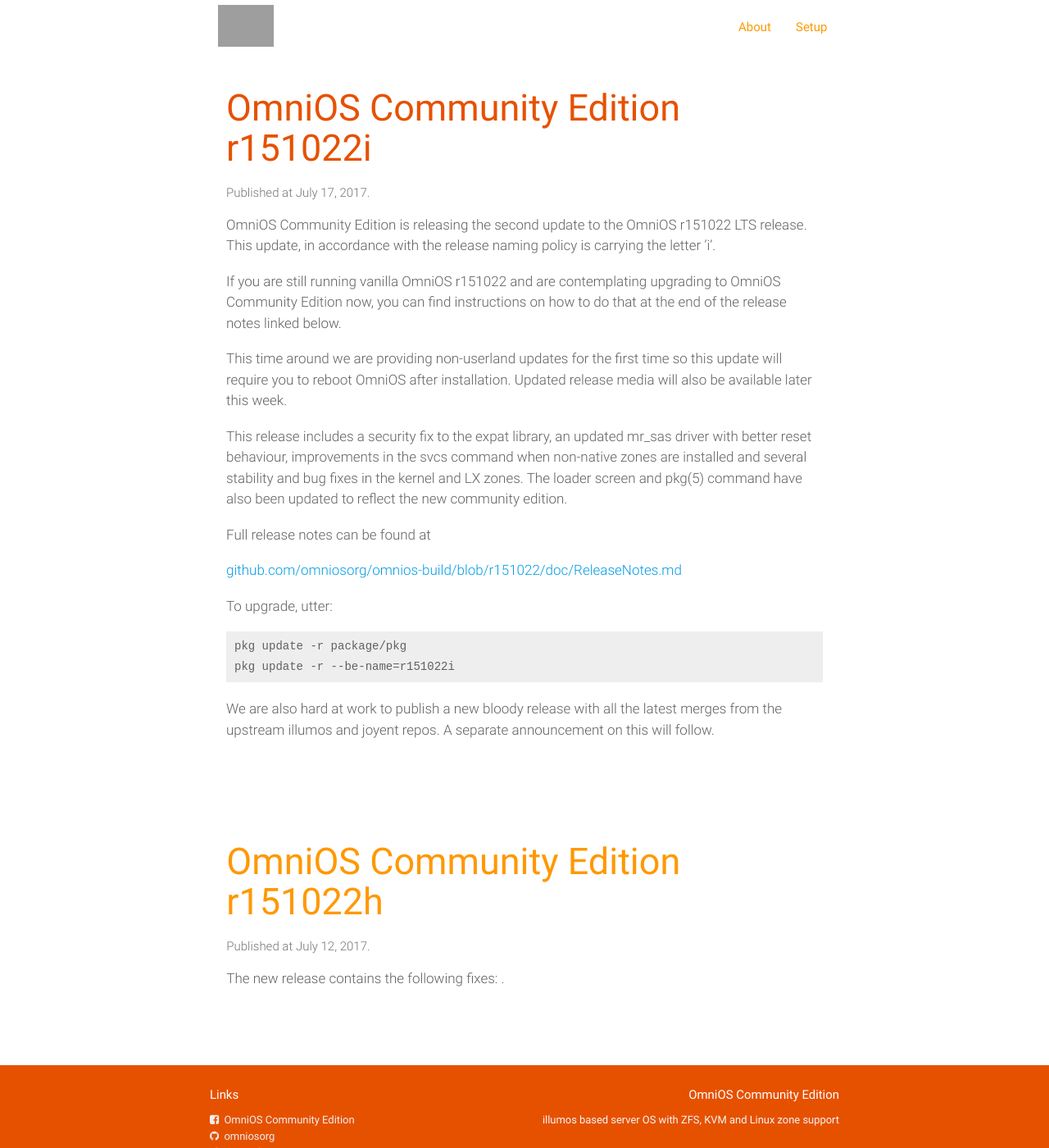
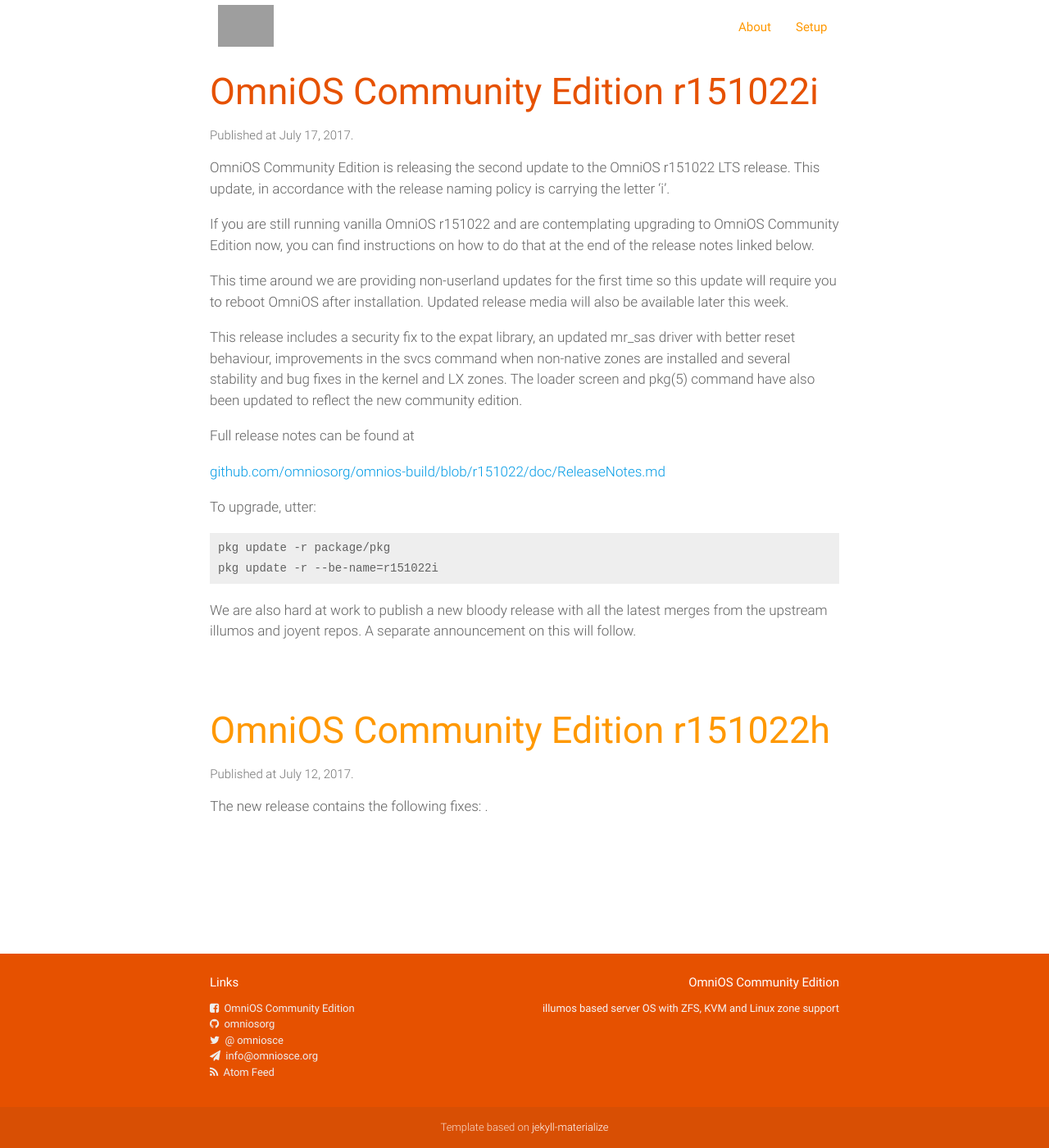
Before and after one commit to omniosorg/omniosorg.github.io, a Jekyll site: the page built from index.html, in a window 1280 px wide and 1400 px high. Shown: the whole window at 82% size. Built offline with Jekyll 4.4.1, drawn with Linux system fonts in a browser that asks for light colours; the list of posts is cut into pages by our own code; grey boxes are pictures that could not be loaded.

Commit message:
remove pading

```diff
--- a/assets/css/app.scss
+++ b/assets/css/app.scss
@@ -88,7 +88,6 @@
     white-space: nowrap;
 }
 article {
-    padding: 10px;
     font-size: 1.35rem;
     line-height: 1.5;
     font-weight: 300;
@@ -106,9 +105,6 @@
       }
     }
 }
-.list-article {
-  padding: 20px;
-}
 
 footer.page-footer {
   font-weight: 400;
```
